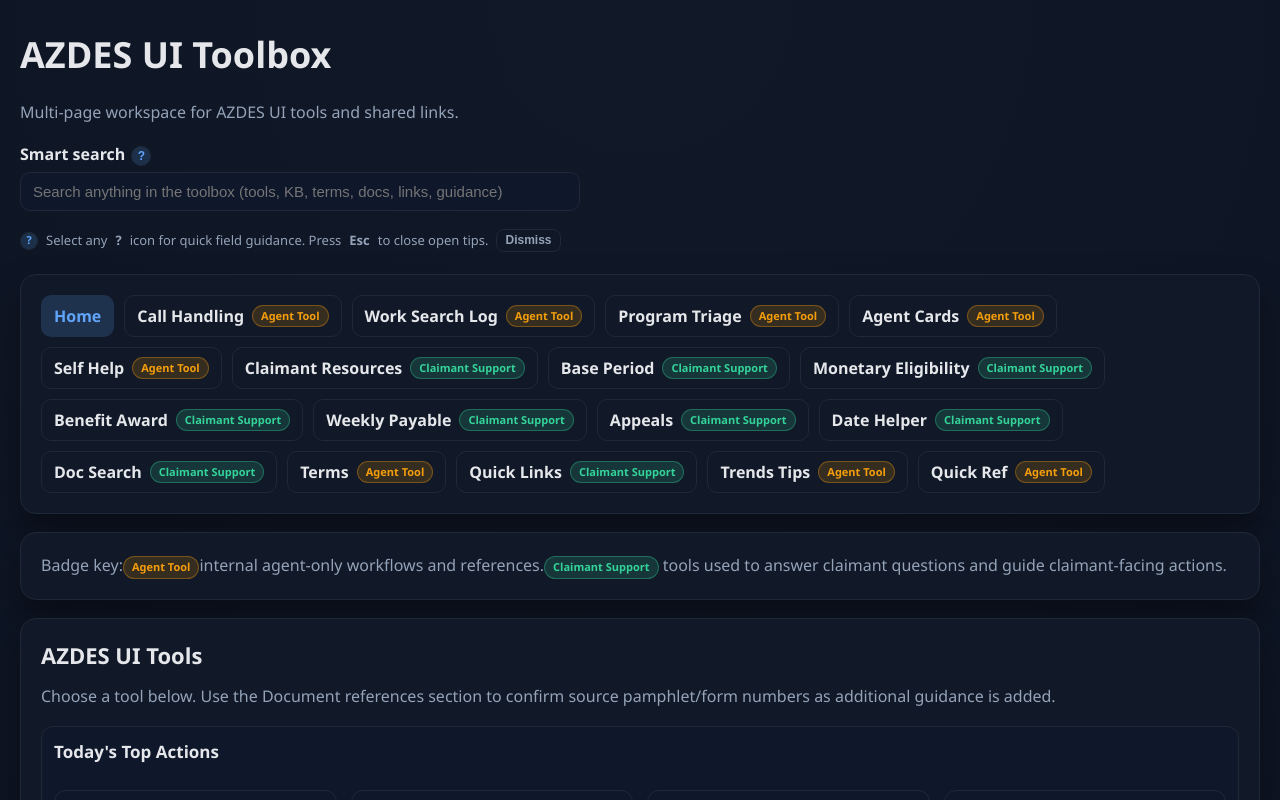
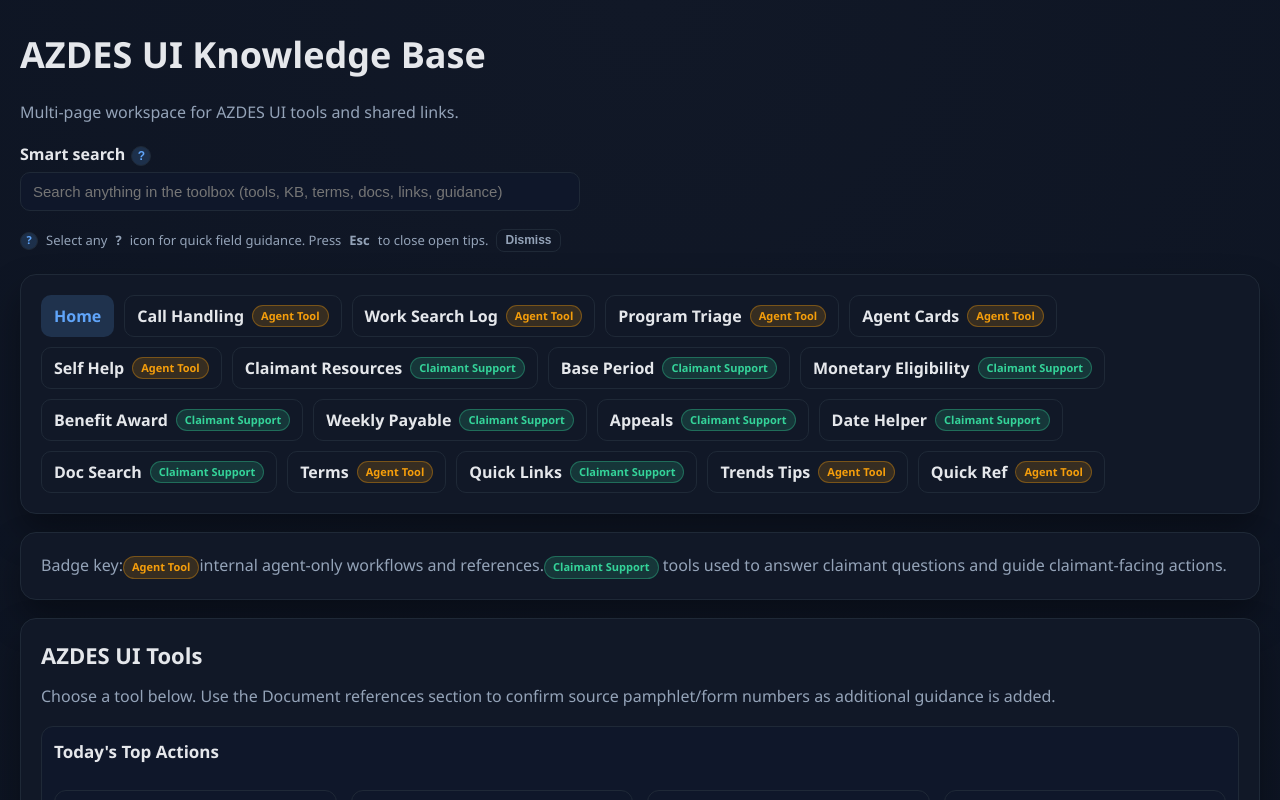
Before and after one commit to Rick-Smart/UI_TOOLS, a React (Vite) app: page / in a window 1280 px wide. Shown: the top 800 px of the page. Built offline with nearby package versions, Linux system fonts and the light colour scheme.

Commit message:
Update app title and favicon for Heroku/GitHub Pages consistency

```diff
--- a/index.html
+++ b/index.html
@@ -2,9 +2,9 @@
 <html lang="en">
   <head>
     <meta charset="UTF-8" />
-    <link rel="icon" type="image/svg+xml" href="/vite.svg" />
+    <link rel="icon" type="image/svg+xml" href="./favicon.svg" />
     <meta name="viewport" content="width=device-width, initial-scale=1.0" />
-    <title>azdes-ui-toolbox</title>
+    <title>AZDES UI Knowledge Base</title>
   </head>
   <body>
     <div id="root"></div>
--- a/package.json
+++ b/package.json
@@ -1,7 +1,7 @@
 {
   "name": "azdes-ui-toolbox",
   "private": true,
-  "version": "0.0.0",
+  "version": "1.24.4",
   "type": "module",
   "scripts": {
     "dev": "vite",
--- a/src/App.jsx
+++ b/src/App.jsx
@@ -125,7 +125,7 @@
   return (
     <main className="page stack">
       <header className="stack header-block">
-        <h1>AZDES UI Toolbox</h1>
+        <h1>AZDES UI Knowledge Base</h1>
         <p className="subtitle">
           Multi-page workspace for AZDES UI tools and shared links.
         </p>
```
Also changed, not shown: public/favicon.svg (added).
